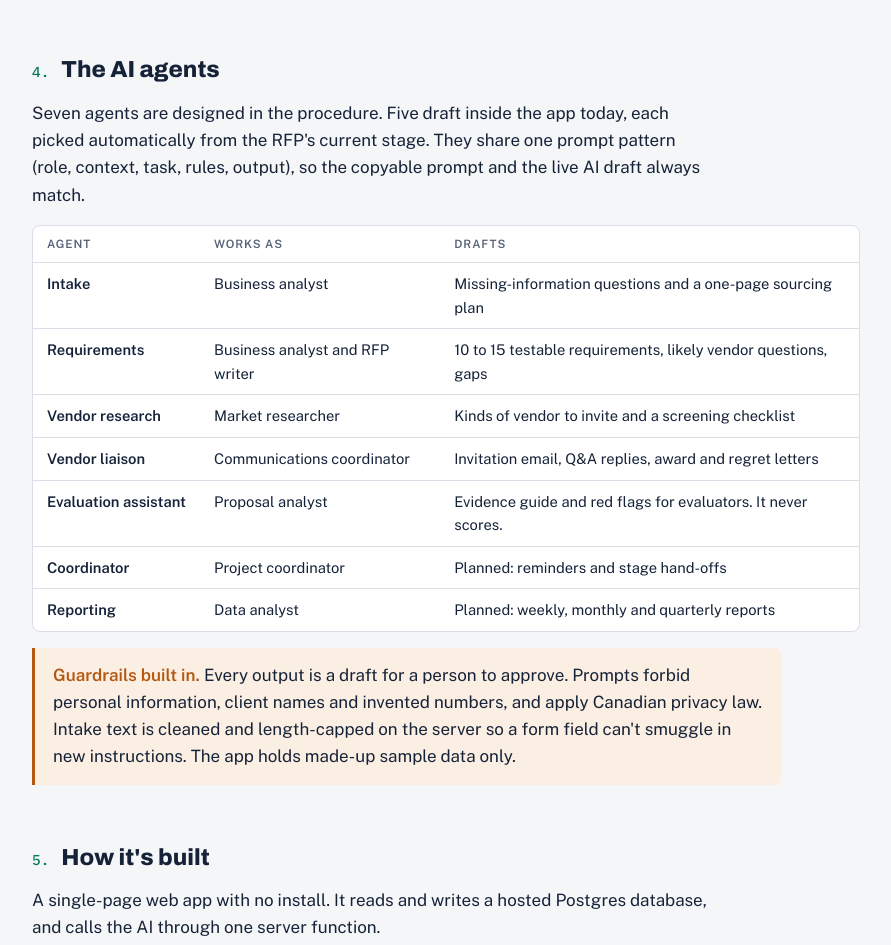
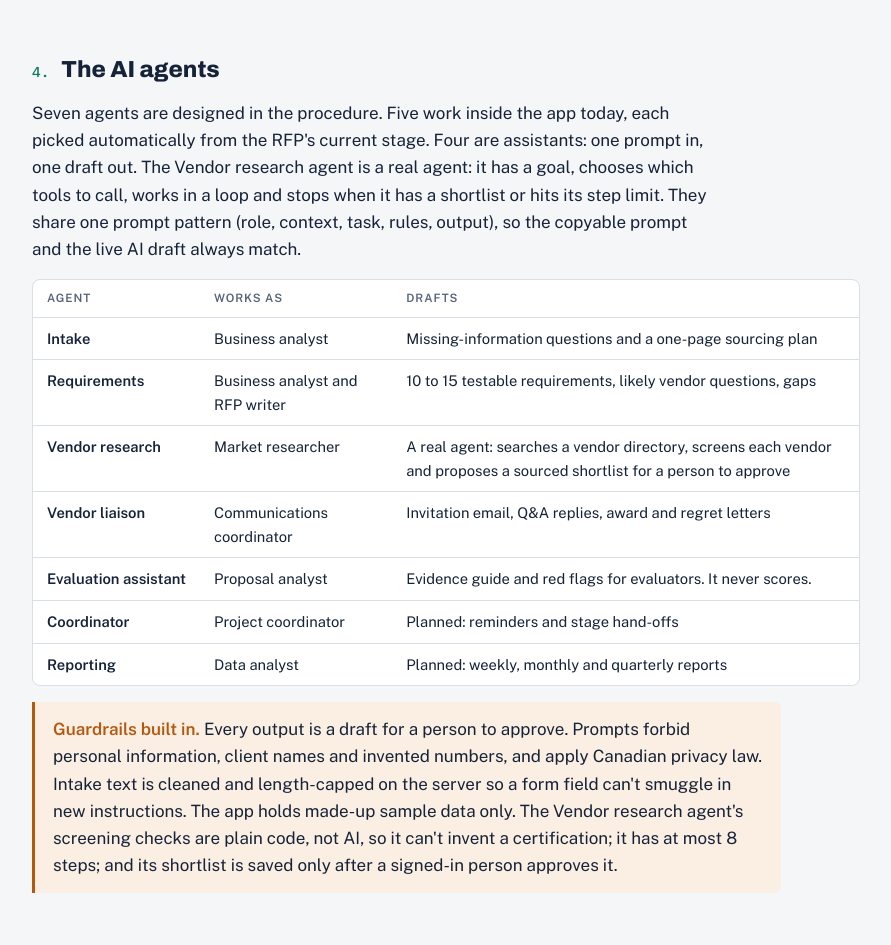
Before and after one commit to jskson3/rfp-tracker, a plain HTML site: page case-study.html in a window 1280 px wide. Shown: the part 2110-3055 px from the top of the page, without its empty margins (194-1085 px from the left). Drawn offline with nearby package versions, Linux system fonts and the light colour scheme.

Commit message:
Case study: describe the Vendor research agent
Co-Authored-By: Claude Opus 5.5 <noreply@anthropic.com>
Claude-Session: https://claude.ai/code/session_01LvNLvS7qL4R3nufhxGwvcW

```diff
--- a/case-study.html
+++ b/case-study.html
@@ -176,14 +176,14 @@ footer p{max-width:none}
 
   <section aria-labelledby="h4s">
     <h2 id="h4s"><span class="n">4.</span>The AI agents</h2>
-    <p>Seven agents are designed in the procedure. Five draft inside the app today, each picked automatically from the RFP's current stage. They share one prompt pattern (role, context, task, rules, output), so the copyable prompt and the live AI draft always match.</p>
+    <p>Seven agents are designed in the procedure. Five work inside the app today, each picked automatically from the RFP's current stage. Four are assistants: one prompt in, one draft out. The Vendor research agent is a real agent: it has a goal, chooses which tools to call, works in a loop and stops when it has a shortlist or hits its step limit. They share one prompt pattern (role, context, task, rules, output), so the copyable prompt and the live AI draft always match.</p>
     <div class="tablewrap">
       <table>
         <thead><tr><th>Agent</th><th>Works as</th><th>Drafts</th></tr></thead>
         <tbody>
           <tr><td>Intake</td><td>Business analyst</td><td>Missing-information questions and a one-page sourcing plan</td></tr>
           <tr><td>Requirements</td><td>Business analyst and RFP writer</td><td>10 to 15 testable requirements, likely vendor questions, gaps</td></tr>
-          <tr><td>Vendor research</td><td>Market researcher</td><td>Kinds of vendor to invite and a screening checklist</td></tr>
+          <tr><td>Vendor research</td><td>Market researcher</td><td>A real agent: searches a vendor directory, screens each vendor and proposes a sourced shortlist for a person to approve</td></tr>
           <tr><td>Vendor liaison</td><td>Communications coordinator</td><td>Invitation email, Q&amp;A replies, award and regret letters</td></tr>
           <tr><td>Evaluation assistant</td><td>Proposal analyst</td><td>Evidence guide and red flags for evaluators. It never scores.</td></tr>
           <tr><td>Coordinator</td><td>Project coordinator</td><td>Planned: reminders and stage hand-offs</td></tr>
@@ -191,7 +191,7 @@ footer p{max-width:none}
         </tbody>
       </table>
     </div>
-    <div class="callout"><p><b>Guardrails built in.</b> Every output is a draft for a person to approve. Prompts forbid personal information, client names and invented numbers, and apply Canadian privacy law. Intake text is cleaned and length-capped on the server so a form field can't smuggle in new instructions. The app holds made-up sample data only.</p></div>
+    <div class="callout"><p><b>Guardrails built in.</b> Every output is a draft for a person to approve. Prompts forbid personal information, client names and invented numbers, and apply Canadian privacy law. Intake text is cleaned and length-capped on the server so a form field can't smuggle in new instructions. The app holds made-up sample data only. The Vendor research agent's screening checks are plain code, not AI, so it can't invent a certification; it has at most 8 steps; and its shortlist is saved only after a signed-in person approves it.</p></div>
   </section>
 
   <section aria-labelledby="h5s">
@@ -249,7 +249,7 @@ footer p{max-width:none}
     <div class="nums">
       <div><b>8</b><span>stages, each with sign-off gates</span></div>
       <div><b>7</b><span>AI agents designed, 5 live in the app</span></div>
-      <div><b>6</b><span>pull requests from prototype to AI</span></div>
+      <div><b>7</b><span>pull requests from prototype to a real AI agent</span></div>
       <div><b>0</b><span>dollars a month to run</span></div>
     </div>
     <p>Alongside the app, I produced the procedure, a process roadmap, a costed architecture for running it on the firm's existing Microsoft tools, a leadership pitch and a prompt library that rebuilds every piece in any AI tool. The portfolio app here is a public, unbranded version with made-up data.</p>
@@ -262,6 +262,7 @@ footer p{max-width:none}
       <li><p><b>An AI's role line is a product decision.</b> The job title in a prompt shapes its tone and assumptions. It should match who really does the work in that organisation.</p></li>
       <li><p><b>Put the rules where they can't be skipped.</b> Access rules live in the database and the AI prompt lives on the server, not in the page, so nothing depends on the browser behaving.</p></li>
       <li><p><b>Ship one small step at a time.</b> Each tool went in as its own small change that worked on its own. The first prototype worked on day one, and the database, logins, hosting and AI drafting all went live in one evening of about two hours.</p></li>
+      <li><p><b>An assistant isn't an agent.</b> One prompt and one answer is an assistant. An agent needs a goal, tools, a loop, a stop condition and a person who approves at the end. I keep the facts in code and let the AI choose the steps, so a rule it breaks is sent back for it to fix.</p></li>
       <li><p><b>Keep a storyboard from day one.</b> Recording each decision and its reason as I went is what made this write-up possible.</p></li>
     </ol>
   </section>
@@ -269,6 +270,7 @@ footer p{max-width:none}
   <section aria-labelledby="h8s">
     <h2 id="h8s"><span class="n">8.</span>What's next</h2>
     <ul class="tight">
+      <li>A Coordinator agent that finds overdue sign-offs and drafts reminders for a person to send.</li>
       <li>Roles linked to accounts, so each person sees only their own approvals.</li>
       <li>AI summaries of vendor proposals against the locked requirements.</li>
       <li>A reporting dashboard for cycle time, spend and bottlenecks.</li>
```
